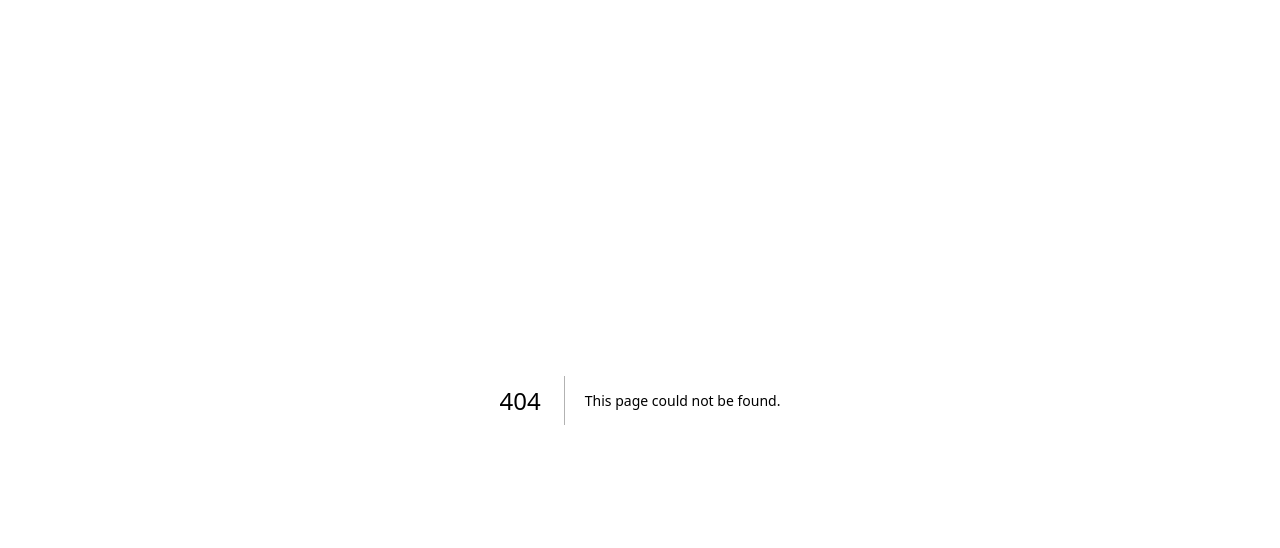
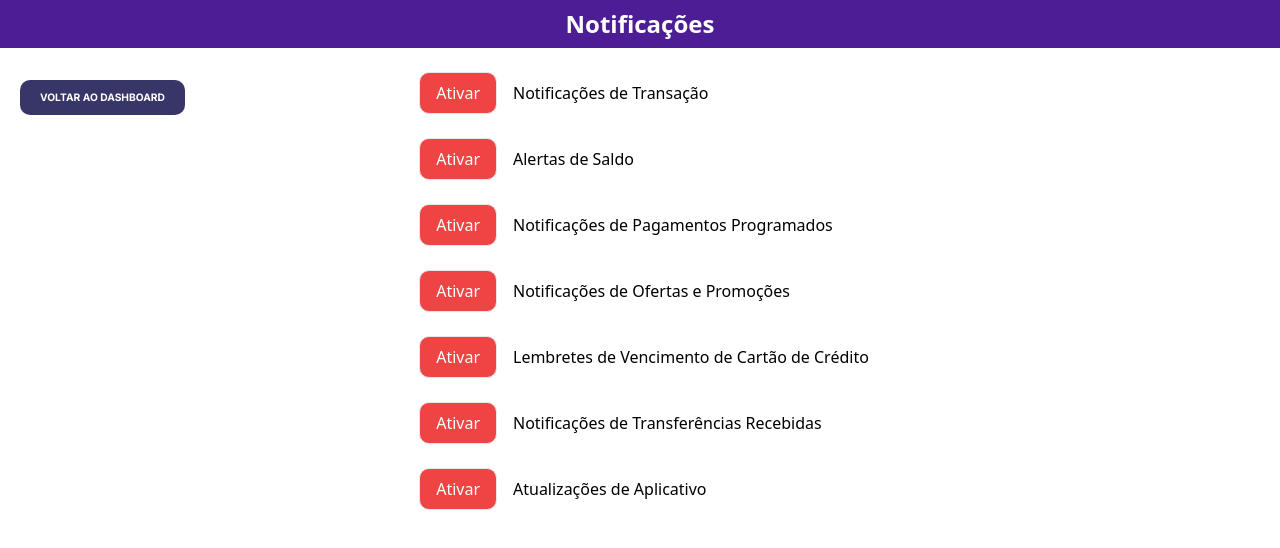
Before and after one commit to JonasRodri23/front-end-nextjs-organiza, a Next.js app: page /notificacoes in a window 1280 px wide. Before the commit this address had no page. Shown: the top 548 px of the page. Built offline with nearby package versions, Linux system fonts and the light colour scheme.

Commit message:
atualizando notificações

```diff
--- a/package.json
+++ b/package.json
@@ -19,6 +19,7 @@
     "postcss": "8.4.30",
     "react": "18.2.0",
     "react-dom": "18.2.0",
+    "react-router-dom": "^6.16.0",
     "tailwindcss": "3.3.3"
   }
 }
--- a/src/components/dashboard/Dashboard.js
+++ b/src/components/dashboard/Dashboard.js
@@ -119,7 +119,7 @@ export default function Dashboard() {
               Dashboard
             </Typography>
             <IconButton color="inherit">
-              <Badge badgeContent={4} color="secondary">
+              <Badge  badgeContent={4} color="secondary">
                 <NotificationsIcon />
               </Badge>
             </IconButton>
--- /dev/null
+++ b/src/pages/notificacoes.js
@@ -0,0 +1,65 @@
+// pages/ButtonPage.js
+import React, { useState, useEffect } from 'react';
+import styles from '../styles/Investimentos.module.css'
+import Link from "next/link";
+
+const ButtonPage = () => {
+  const [buttonStates, setButtonStates] = useState([false, false, false, false, false, false, false]);
+
+  const buttonMessages = [
+    'Notificações de Transação',
+    'Alertas de Saldo',
+    'Notificações de Pagamentos Programados',
+    'Notificações de Ofertas e Promoções',
+    'Lembretes de Vencimento de Cartão de Crédito',
+    'Notificações de Transferências Recebidas',
+    'Atualizações de Aplicativo',
+  ];
+
+  useEffect(() => {
+    // Ao montar o componente, tenta carregar o estado dos botões do LocalStorage
+    const savedButtonStates = localStorage.getItem('buttonStates');
+    if (savedButtonStates) {
+      setButtonStates(JSON.parse(savedButtonStates));
+    }
+  }, []);
+
+  const handleButtonClick = (buttonNumber) => {
+    const updatedStates = [...buttonStates];
+    updatedStates[buttonNumber] = !updatedStates[buttonNumber];
+    setButtonStates(updatedStates);
+
+    // Ao clicar no botão, salva o estado atual dos botões no LocalStorage
+    localStorage.setItem('buttonStates', JSON.stringify(updatedStates));
+  };
+
+  return (
+    <div className="flex flex-col items-center justify-start h-screen">
+      <Link href="/dashboard">
+        <button className={styles.backButton}>Voltar ao Dashboard</button>
+      </Link>
+      <h1 className="text-2xl font-semibold mb-4 text-center bg-violet-900 text-white py-2 w-full">
+        Notificações
+      </h1>
+      <div className="text-center">
+        <ul>
+          {buttonMessages.map((message, index) => (
+            <li key={index} className="flex items-center mb-2">
+              <button
+                className={`border px-4 py-2 m-2 ${buttonStates[index] ? 'bg-green-500 transform scale-105' : 'bg-red-500 text-white'
+                  }`}
+                onClick={() => handleButtonClick(index)}
+                style={{ borderRadius: '10px' }}
+              >
+                {buttonStates[index] ? 'Desativar' : 'Ativar'} {/* Altera o texto do botão */}
+              </button>
+              <div className="ml-2">{message}</div>
+            </li>
+          ))}
+        </ul>
+      </div>
+    </div>
+  );
+};
+
+export default ButtonPage;
--- a/src/styles/Investimentos.module.css
+++ b/src/styles/Investimentos.module.css
@@ -76,6 +76,7 @@
     position: absolute;
     top: 20px;
     left: 20px;
+    margin-top: 60px;
   }
 
   .backButton:hover {
--- a/tailwind.config.js
+++ b/tailwind.config.js
@@ -6,6 +6,7 @@ module.exports = {
     './src/app/**/*.{js,ts,jsx,tsx,mdx}',
   ],
   theme: {
+
     extend: {
       backgroundImage: {
         'gradient-radial': 'radial-gradient(var(--tw-gradient-stops))',
```
Also changed, not shown: src/pages/investimentos.js (+22 -13 lines), 1 other file (tests, documents, lock files or other folders).
